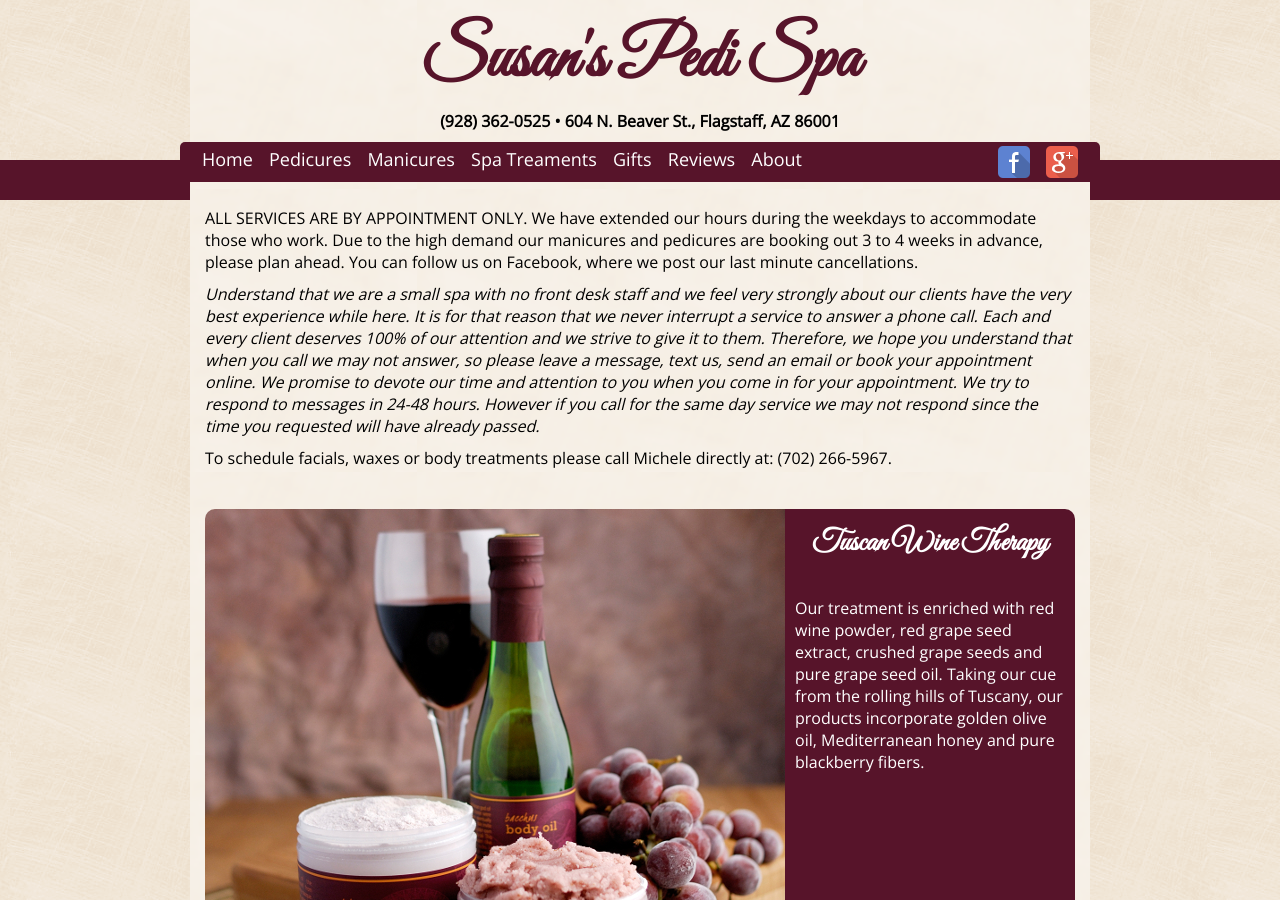
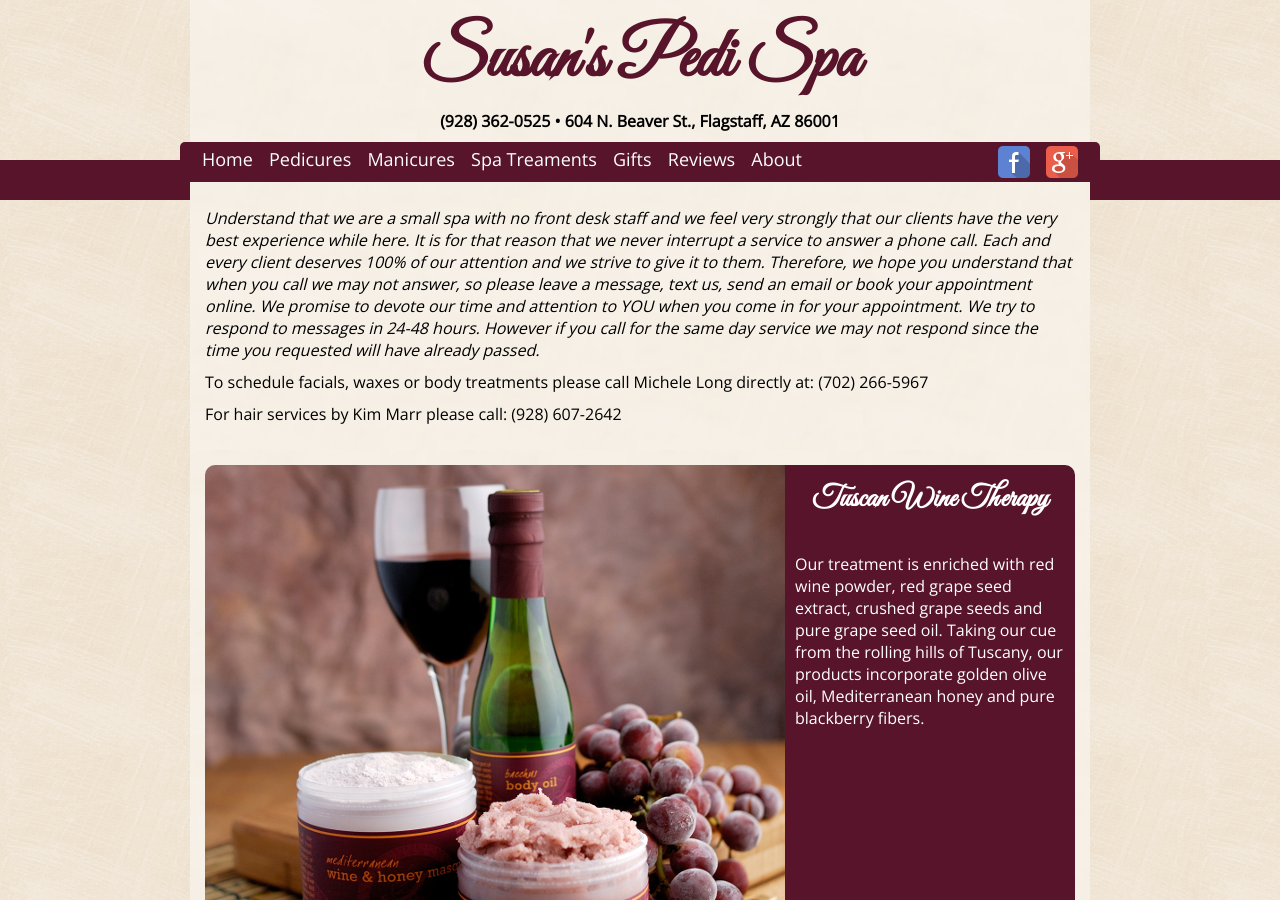
Before and after one commit to susanspedispa/susanspedispa.github.io, a Jekyll site: the page built from index.html, in a window 1280 px wide and 900 px high. Built offline with Jekyll 4.4.1, drawn with Linux system fonts in a browser that asks for light colours.

Commit message:
Update intro.html

```diff
--- a/_includes/intro.html
+++ b/_includes/intro.html
@@ -1,3 +1,3 @@
-<p>ALL SERVICES ARE BY APPOINTMENT ONLY. We have extended our hours during the weekdays to accommodate those who work. Due to the high demand our manicures and pedicures are booking out 3 to 4 weeks in advance, please plan ahead. You can follow us on Facebook, where we post our last minute cancellations.<p></p></p>
-<p><i>Understand that we are a small spa with no front desk staff and we feel very strongly about our clients have the very best experience while here. It is for that reason that we never interrupt a service to answer a phone call. Each and every client deserves 100% of our attention and we strive to give it to them. Therefore, we hope you understand that when you call we may not answer, so please leave a message, text us, send an email or book your appointment online. We promise to devote our time and attention to you when you come in for your appointment. We try to respond to messages in 24-48 hours. However if you call for the same day service we may not respond since the time you requested will have already passed.</i></p>
-<p>To schedule facials, waxes or body treatments please call Michele directly at: (702) 266-5967.</p>
+<p><i>Understand that we are a small spa with no front desk staff and we feel very strongly that our clients have the very best experience while here. It is for that reason that we never interrupt a service to answer a phone call. Each and every client deserves 100% of our attention and we strive to give it to them. Therefore, we hope you understand that when you call we may not answer, so please leave a message, text us, send an email or book your appointment online. We promise to devote our time and attention to YOU when you come in for your appointment. We try to respond to messages in 24-48 hours. However if you call for the same day service we may not respond since the time you requested will have already passed.</i></p>
+<p>To schedule facials, waxes or body treatments please call Michele Long directly at: (702) 266-5967</p>
+<p>For hair services by Kim Marr please call: (928) 607-2642
```
